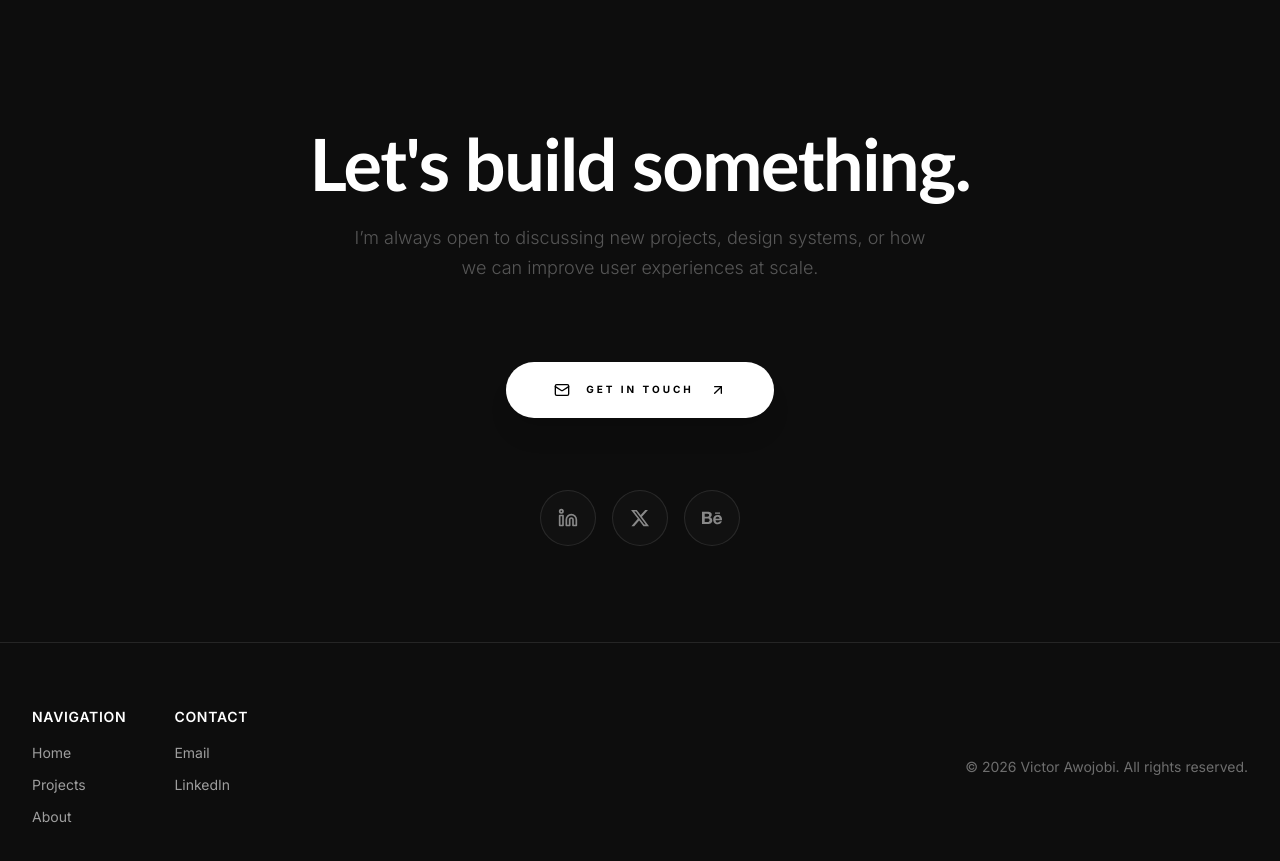
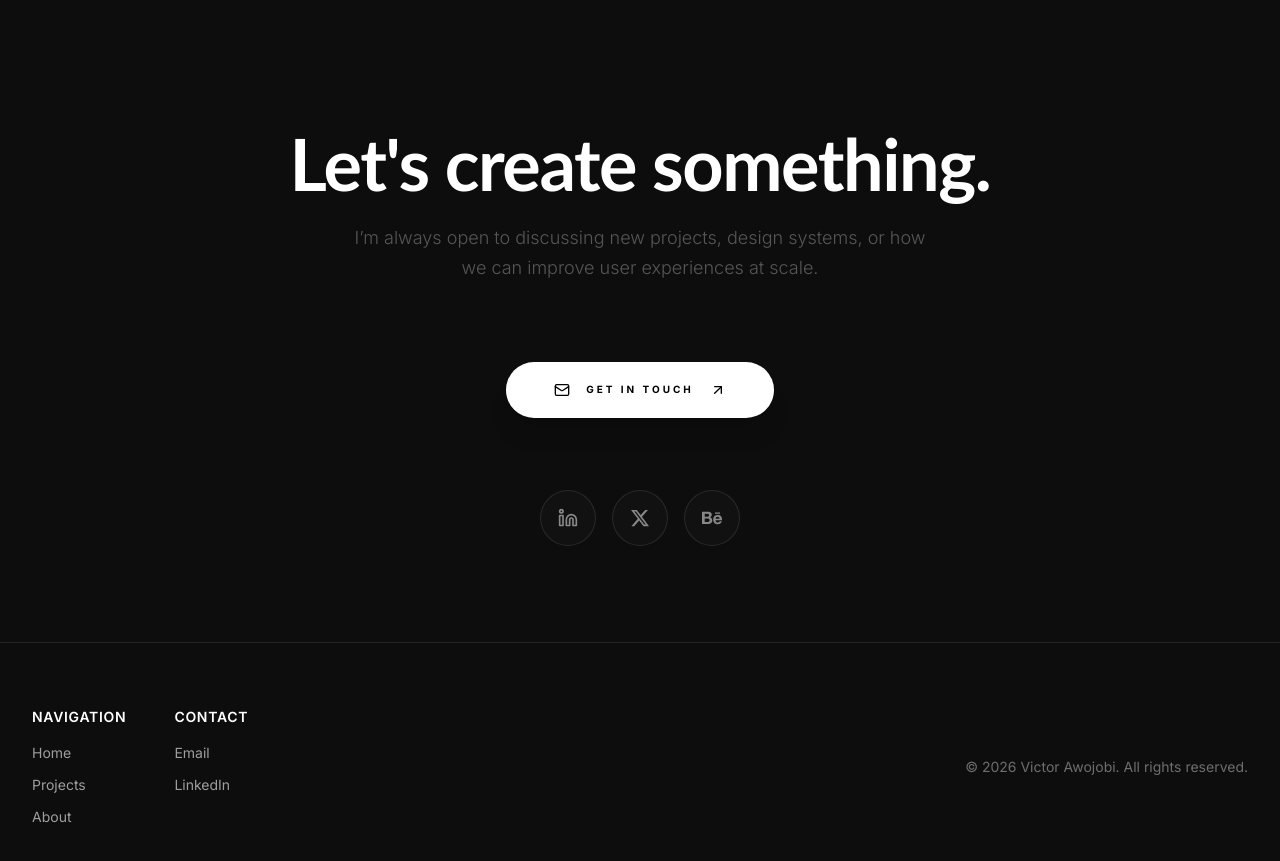
Before and after one commit to Vicks-aj/Portfolio, a Next.js app: page / in a window 1280 px wide. Shown: the part 3160-4021 px from the top of the page. Built offline with nearby package versions, Linux system fonts and the light colour scheme.

Commit message:
copy: update contact headline to Let's create something

```diff
--- a/components/contact-section.tsx
+++ b/components/contact-section.tsx
@@ -71,7 +71,7 @@ export default function ContactSection() {
           className="space-y-6 mb-20"
         >
           <h2 className="text-6xl sm:text-7xl font-bold tracking-tighter leading-none font-heading text-white">
-            Let&apos;s build something.
+            Let&apos;s create something.
           </h2>
           <p className="text-lg text-white/30 font-light leading-relaxed max-w-xl mx-auto">
             I’m always open to discussing new projects, design systems, or how we can improve user experiences at scale.
```
